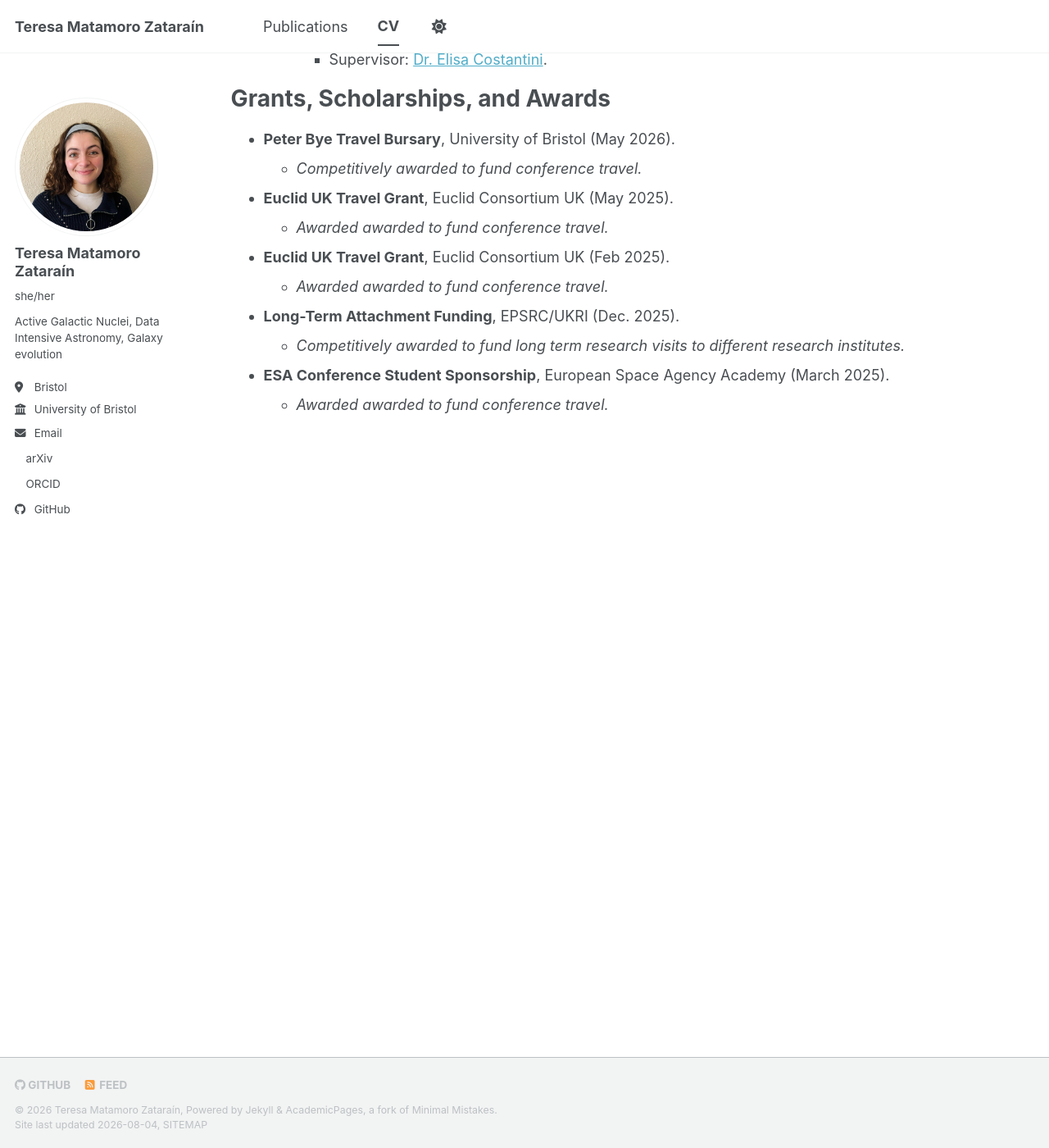
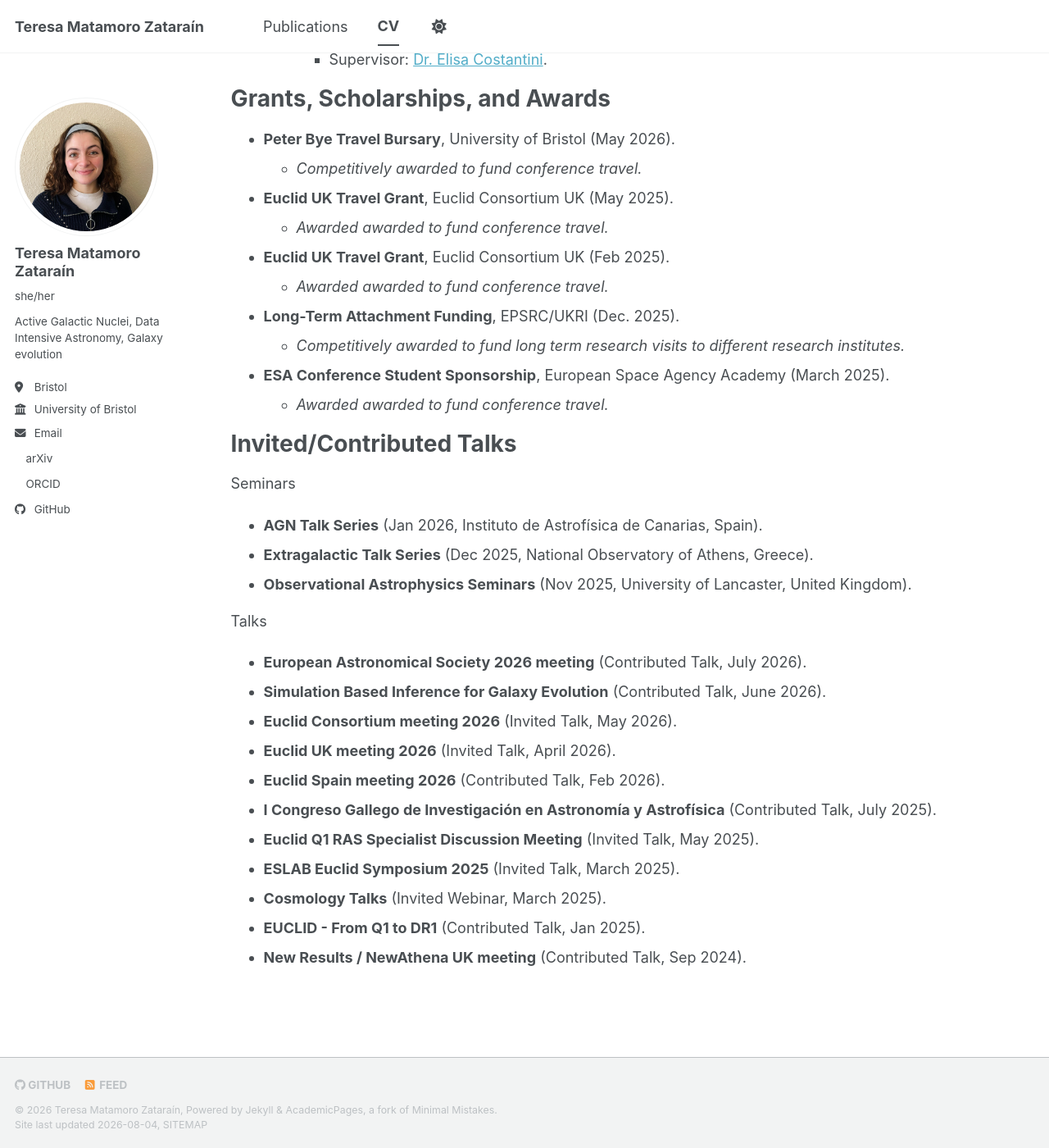
Before and after one commit to teresamatamoro/teresamatamoro.github.io, a Jekyll site: the page built from _pages/cv.md, in a window 1280 px wide and 1400 px high, scrolled down 899 px. Shown: the whole window at 82% size. Built offline with Jekyll 4.4.1, drawn with Linux system fonts in a browser that asks for light colours; a style sheet for code colours, icons or effects is not loaded.

Commit message:
Add invited and contributed talks section to CV
Added a section for invited and contributed talks, listing various seminars and talks scheduled from 2024 to 2026.

```diff
--- a/_pages/cv.md
+++ b/_pages/cv.md
@@ -46,3 +46,24 @@ Grants, Scholarships, and Awards
   * _Competitively awarded to fund long term research visits to different research institutes._
 * **ESA Conference Student Sponsorship**, European Space Agency Academy (March 2025).
   * _Awarded awarded to fund conference travel._
+
+Invited/Contributed Talks
+======
+
+Seminars
+* **AGN Talk Series** (Jan 2026, Instituto de Astrofísica de Canarias, Spain).
+* **Extragalactic Talk Series** (Dec 2025, National Observatory of Athens, Greece).
+* **Observational Astrophysics Seminars** (Nov 2025, University of Lancaster, United Kingdom).
+
+Talks
+* **European Astronomical Society 2026 meeting** (Contributed Talk, July 2026).
+* **Simulation Based Inference for Galaxy Evolution** (Contributed Talk, June 2026).
+* **Euclid Consortium meeting 2026** (Invited Talk, May 2026).
+* **Euclid UK meeting 2026** (Invited Talk, April 2026).
+* **Euclid Spain meeting 2026** (Contributed Talk, Feb 2026).
+* **I Congreso Gallego de Investigación en Astronomía y Astrofísica** (Contributed Talk, July 2025).
+* **Euclid Q1 RAS Specialist Discussion Meeting** (Invited Talk, May 2025).
+* **ESLAB Euclid Symposium 2025** (Invited Talk, March 2025).
+* **Cosmology Talks** (Invited Webinar, March 2025).
+* **EUCLID - From Q1 to DR1** (Contributed Talk, Jan 2025).
+* **New Results / NewAthena UK meeting** (Contributed Talk, Sep 2024).
```
